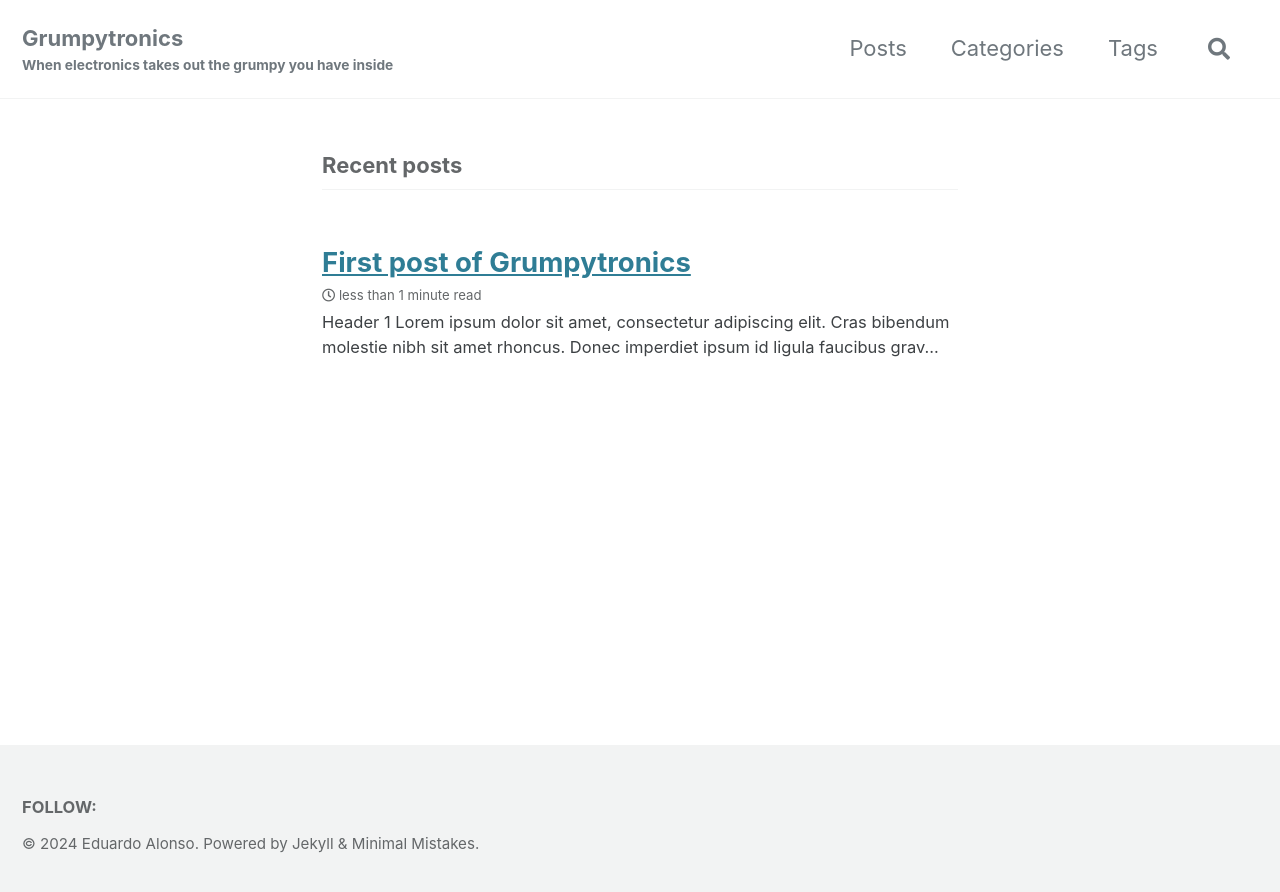
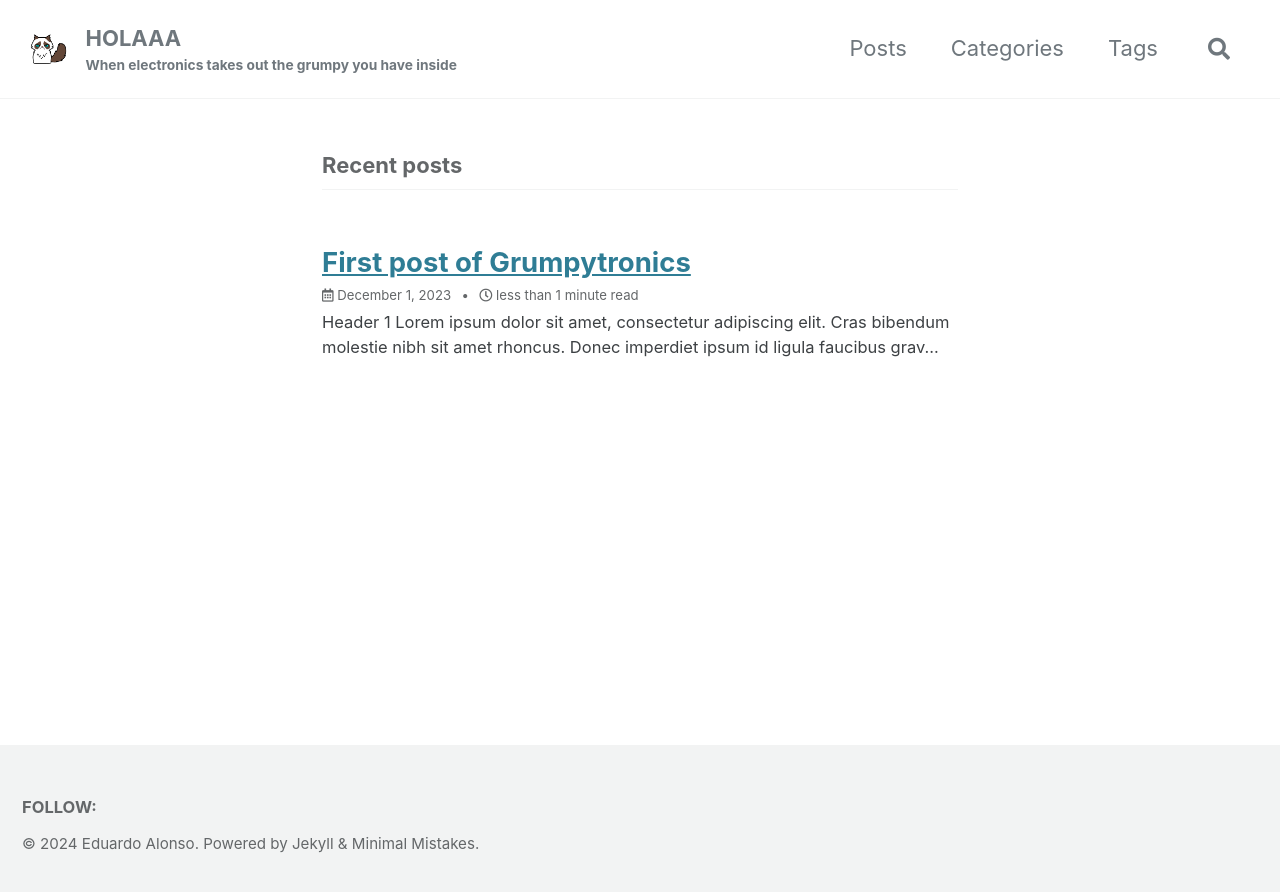
Before and after one commit to edalsan/website, a Jekyll site: the page built from index.html, in a window 1280 px wide. Shown: the top 892 px of the page. Built offline with Jekyll 4.4.1, drawn with Linux system fonts in a browser that asks for light colours; cached includes are drawn as plain includes; the list of posts is cut into pages by our own code.

Commit message:
Update _config.yml

```diff
--- a/_config.yml
+++ b/_config.yml
@@ -25,8 +25,8 @@ url                      : "https://edalsan.github.io" # the base hostname & pro
 baseurl                  : # the subpath of your site, e.g. "/blog"
 repository               : "edalsan/edalsan.github.io" # GitHub username/repo-name e.g. "mmistakes/minimal-mistakes"
 teaser                   : # path of fallback teaser image, e.g. "/assets/images/500x300.png"
-logo                     : # path of logo image to display in the masthead, e.g. "/assets/images/88x88.png"
-masthead_title           : # overrides the website title displayed in the masthead, use " " for no title
+logo                     : "/assets/images/grumpy-cat.png" # path of logo image to display in the masthead, e.g. "/assets/images/88x88.png"
+masthead_title           : "HOLAAA" # overrides the website title displayed in the masthead, use " " for no title
 # breadcrumbs            : false # true, false (default)
 words_per_minute         : 200
 comments:
@@ -288,5 +288,6 @@ defaults:
       author_profile: false
       read_time: true
       comments: true
+      show_date: true
       share: true
       related: true
```
